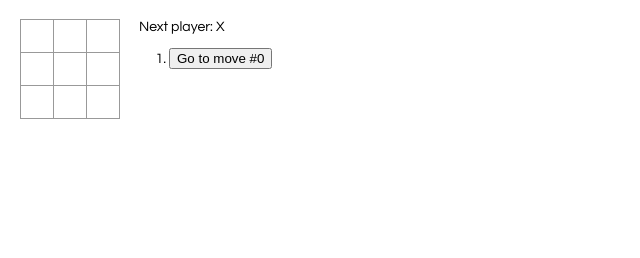
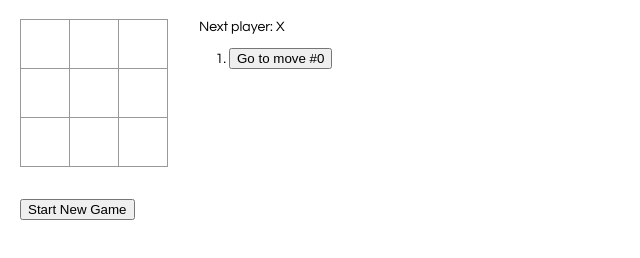
Before and after one commit to shwetakanekar/Tic-Tac-Toe-React, a React app: page / in a window 1280 px wide. Shown: the whole page, without its empty margins (0-640 px from the left). Built offline with nearby package versions, Linux system fonts and the light colour scheme.

Commit message:
Added button to restart game

```diff
--- a/src/index.css
+++ b/src/index.css
@@ -25,12 +25,12 @@ ul {
   font-size: 24px;
   font-weight: bold;
   line-height: 34px;
-  height: 34px;
+  height: 50px;
   margin-right: -1px;
   margin-top: -1px;
   padding: 0;
   text-align: center;
-  width: 34px;
+  width: 50px;
 }
 
 .square:focus {
@@ -47,5 +47,9 @@ ul {
 }
 
 .game-info {
-  margin-left: 20px;
+  margin-left: 32px;
 }
+
+.new-game {
+  margin-top: 32px;
+}
--- a/src/index.js
+++ b/src/index.js
@@ -87,7 +87,6 @@ class Game extends React.Component {
       return;
     }
     squares[i] = this.state.xIsNext ? "X" : "O";
-    console.log(squares);
     this.setState({
       history: history.concat([{ squares }]),
       xIsNext: !this.state.xIsNext,
@@ -99,6 +98,19 @@ class Game extends React.Component {
     this.setState({
       stepNumber: step,
       xIsNext: step % 2 === 0,
+    });
+  }
+
+  startNewGame() {
+    console.log("New game");
+    this.setState({
+      history: [
+        {
+          squares: Array(9).fill(null),
+        },
+      ],
+      xIsNext: true,
+      stepNumber: 0,
     });
   }
 
@@ -130,6 +142,9 @@ class Game extends React.Component {
             squares={current.squares}
             onClick={(i) => this.handleClick(i)}
           />
+          <button className="new-game" onClick={() => this.startNewGame()}>
+            Start New Game
+          </button>
         </div>
         <div className="game-info">
           <div>{status}</div>
```
